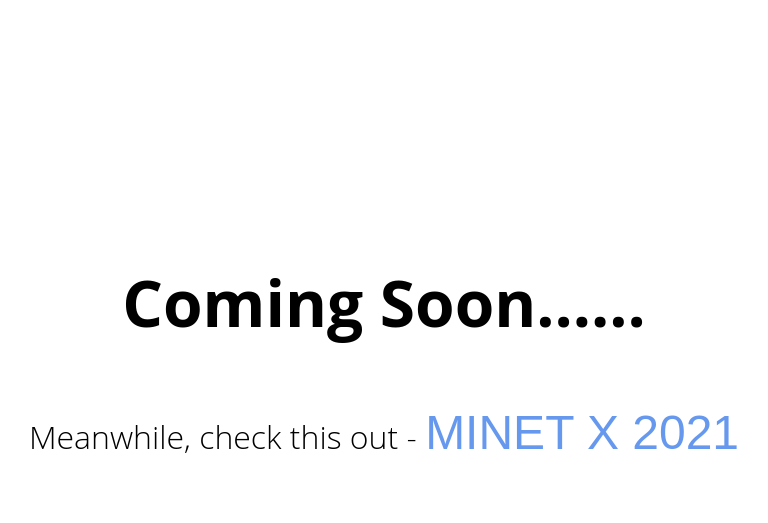
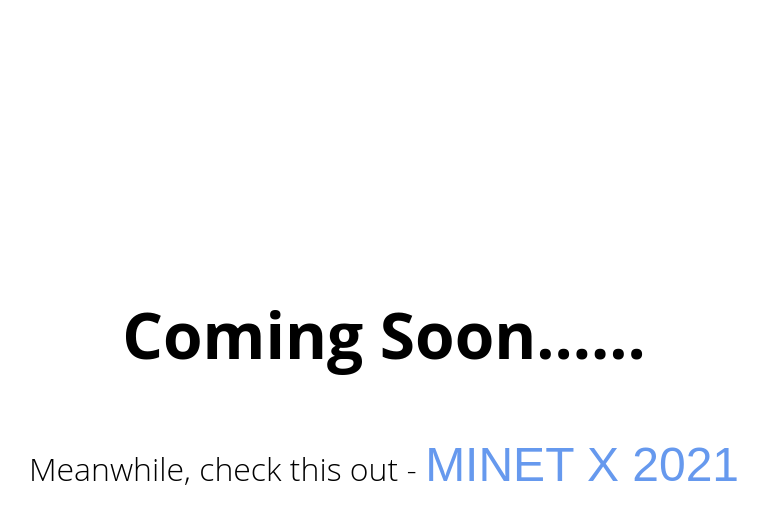
Before and after one commit to Pushanban/pushan.xyz, a plain HTML site: page index.html in a window 1280 px wide. Shown: the part 5-528 px from the top of the page, without its empty margins (256-1024 px from the left). Drawn offline with Linux system fonts and the light colour scheme.

Commit message:
Update style.css

```diff
--- a/style.css
+++ b/style.css
@@ -1,5 +1,5 @@
 .lmaoded {
-  padding-top: 16rem;
+  padding-top: 18rem;
   padding-bottom: 1rem;
   font-family: "Open Sans", sans-serif;
   font-size: 4rem;
```
